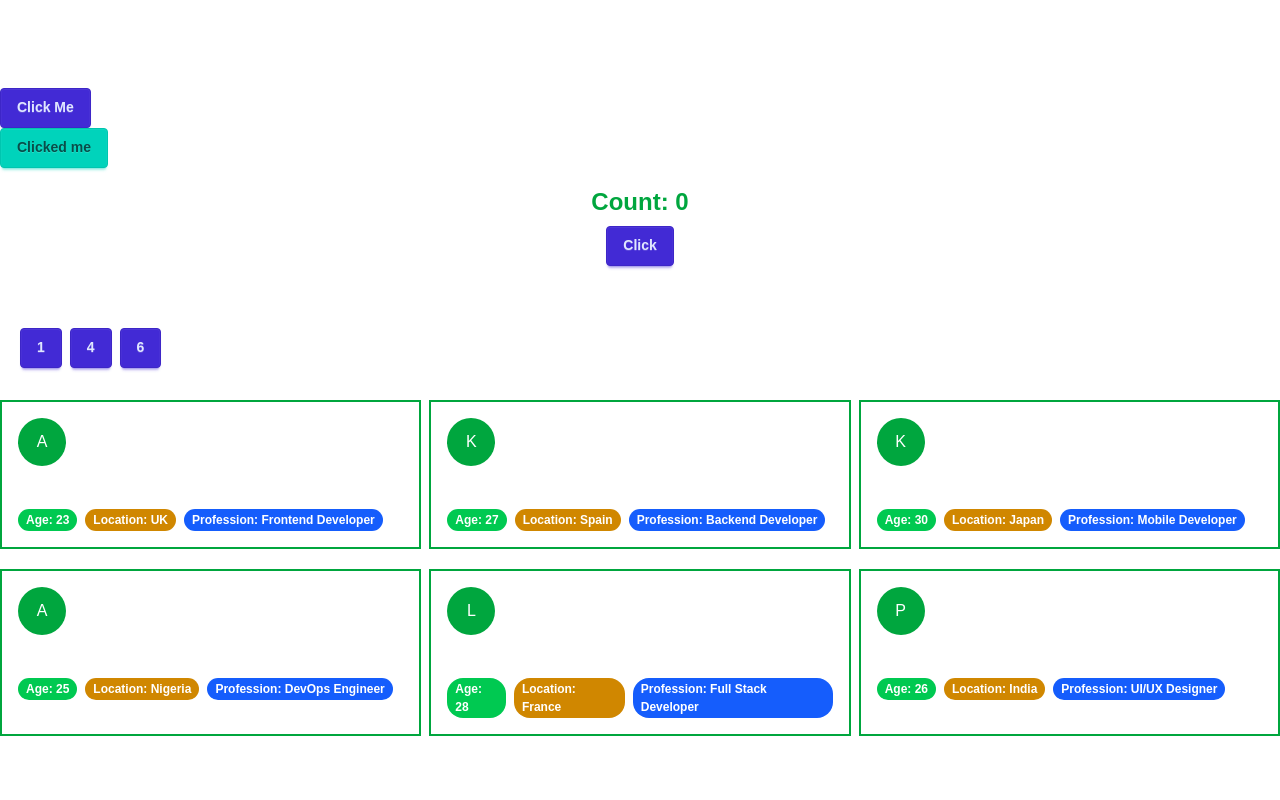
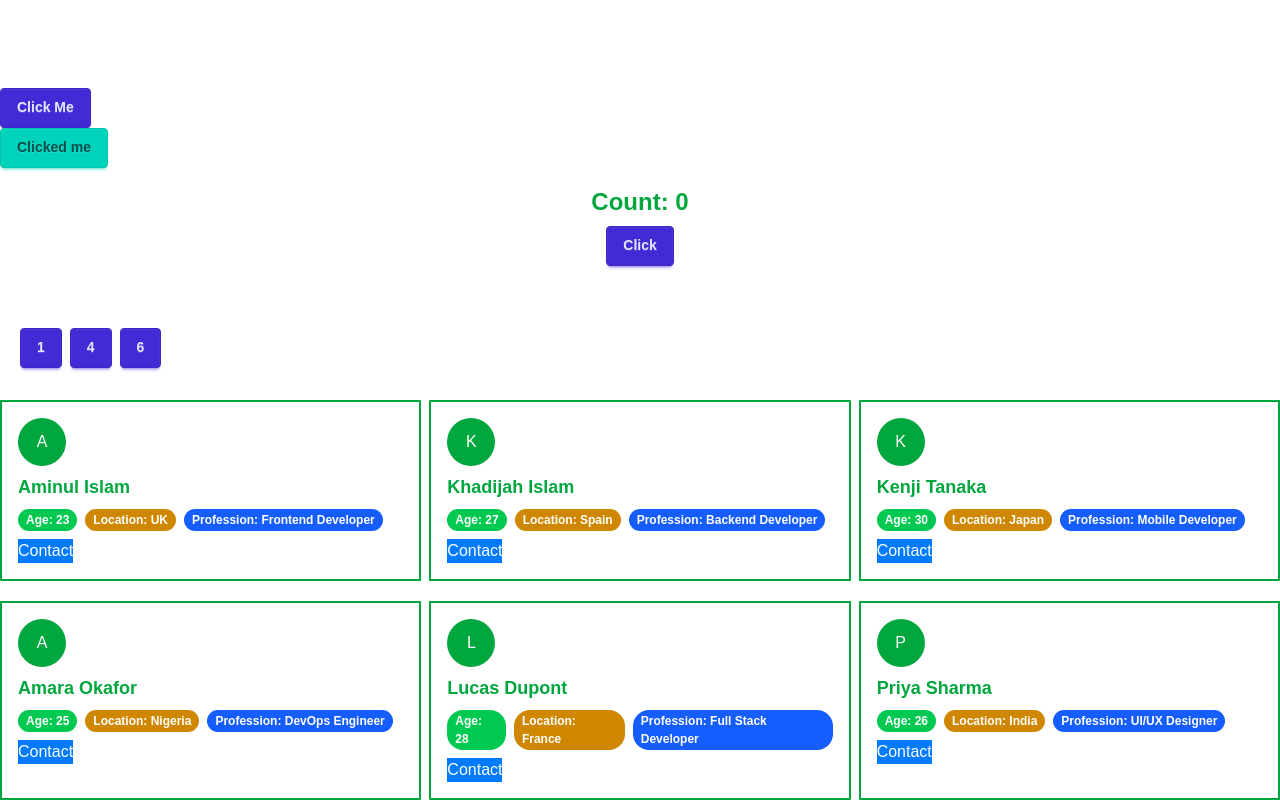
Before and after one commit to Aminulislam98/React-Module, a React (Vite) app: page / in a window 1280 px wide. Shown: the part 1335-2135 px from the top of the page. Before the commit the page ends 2071 px from the top, so only its background shows below. Built offline with nearby package versions, Linux system fonts and the light colour scheme.

Commit message:
practiced about css style in react component

```diff
--- a/src/Hero-section/NestProperty.jsx
+++ b/src/Hero-section/NestProperty.jsx
@@ -1,12 +1,17 @@
 import React from "react";
 
 const NestProperty = ({ name, age, country, profession }) => {
+  const contactStyle = {
+    backgroundColor: "#007BFF",
+    color: "white",
+    border: "none",
+  };
   return (
     <div className="border-2 p-4 border-green-600 mt-3 space-y-2">
       <p className="rounded-full bg-green-600 w-12 h-12 flex justify-center items-center">
         {name[0].toUpperCase()}
       </p>
-      <h1 className="text-[18px] font-bold">{name}</h1>
+      <h1 className="text-[18px] font-bold text-green-600">{name}</h1>
       <div className="flex space-x-2 ">
         <p className="py-0.5 px-2 bg-green-500 text-[12px] font-semibold rounded-2xl flex justify-center items-center ">
           Age: {age}
@@ -18,6 +23,7 @@ const NestProperty = ({ name, age, country, profession }) => {
           Profession: {profession}
         </p>
       </div>
+      <button style={contactStyle}>Contact</button>
     </div>
   );
 };
```
